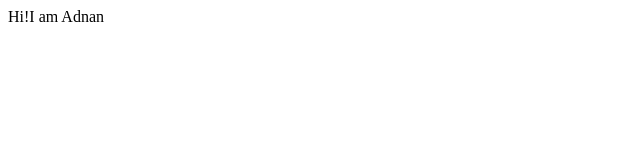
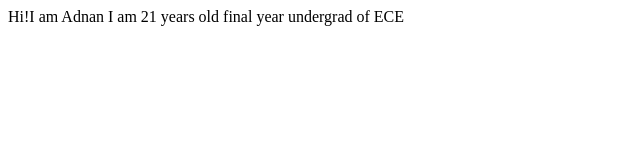
Before and after one commit to Adnanshah21/mySite, a plain HTML site: page index.html in a window 1280 px wide. Shown: the whole page, without its empty margins (0-640 px from the left). Drawn offline with Linux system fonts and the light colour scheme.

Commit message:
docs-read me update and Chore

```diff
--- a/index.html
+++ b/index.html
@@ -8,5 +8,7 @@
 </head>
 <body>
     Hi!I am Adnan
+    I am 21 years old
+    final year undergrad of ECE
 </body>
 </html>
```
Also changed, not shown: 1 other file.
